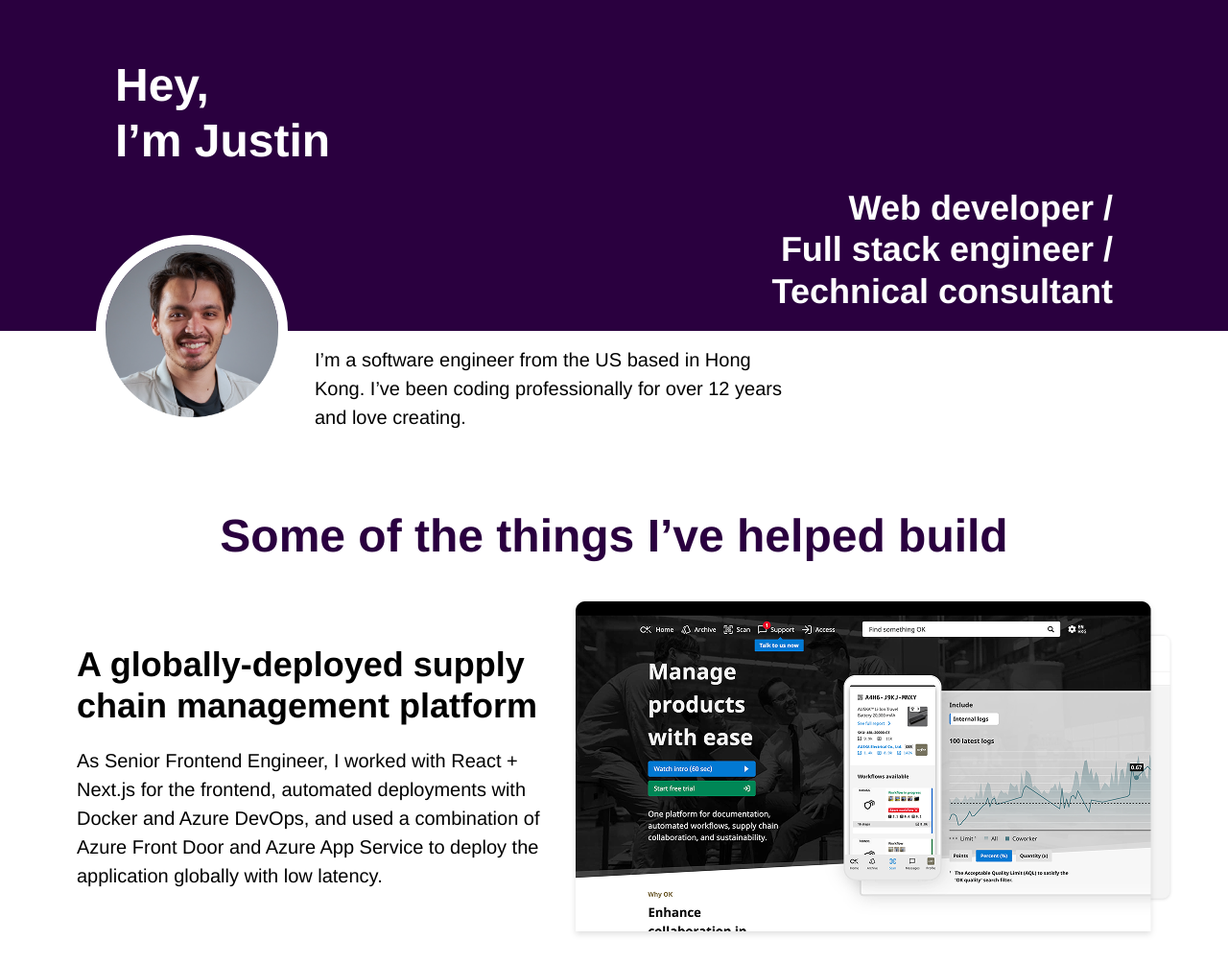
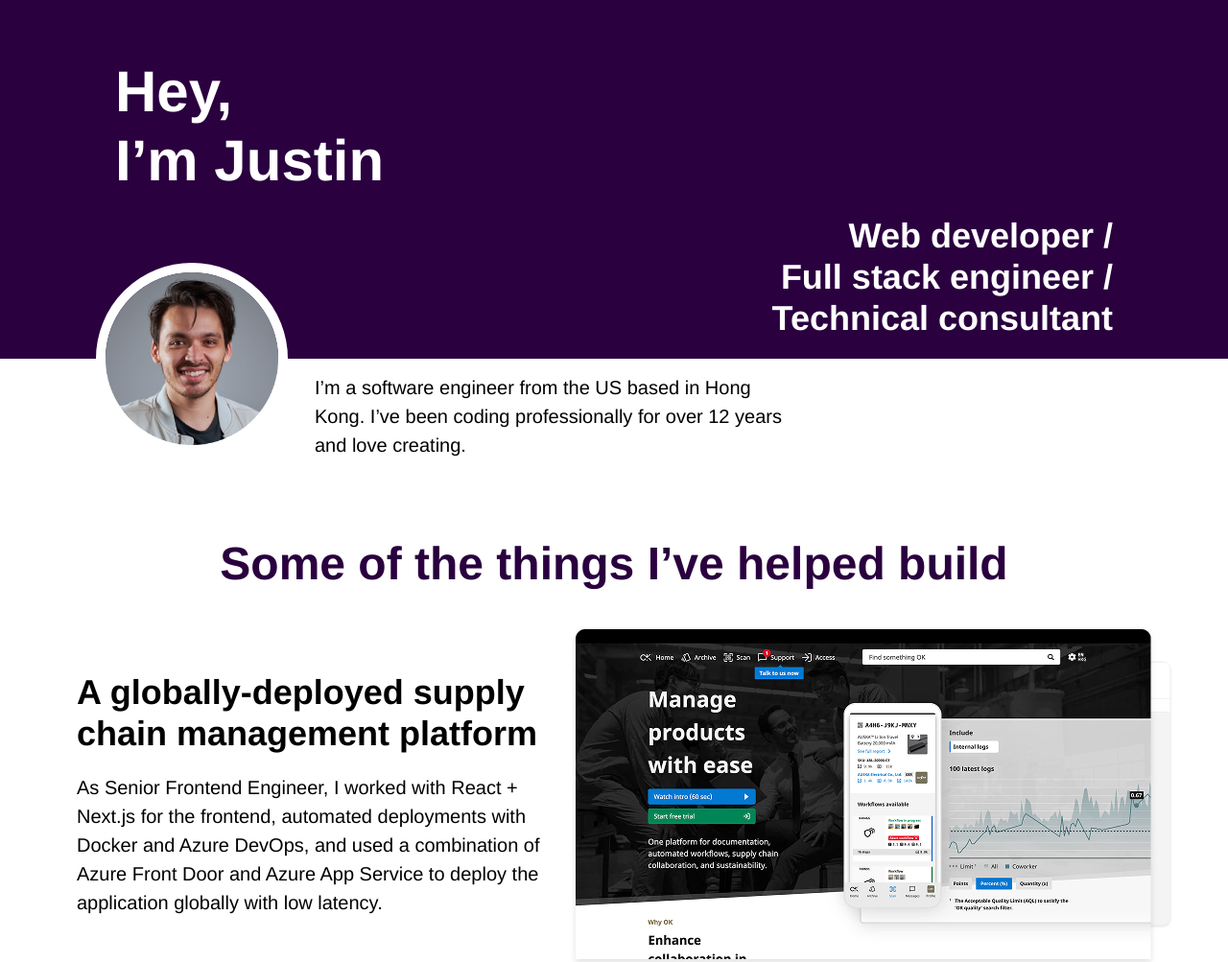
Before and after one commit to diakonos/portfolio, an Astro site: page / in a window 1280 px wide. Shown: the top 1003 px of the page at 96% size. Built offline with nearby package versions, Linux system fonts and the light colour scheme; Astro itself is replaced by a stand-in of ours.

Commit message:
increase h1 size on lg screens

```diff
--- a/src/components/Header.astro
+++ b/src/components/Header.astro
@@ -7,7 +7,7 @@ import ProfilePhoto from "../assets/images/Profile_Photo@3x.png";
 <div class="mb-20">
   <div class="bg-brand px-7 py-15 md:pb-5">
     <ContentArea class="text-left text-white">
-      <h1 class="mb-5 text-5xl font-bold md:ml-20 md:text-left">
+      <h1 class="mb-5 text-5xl font-bold md:ml-20 md:text-left lg:text-6xl">
         Hey,
         <br />
         I&rsquo;m Justin
```
